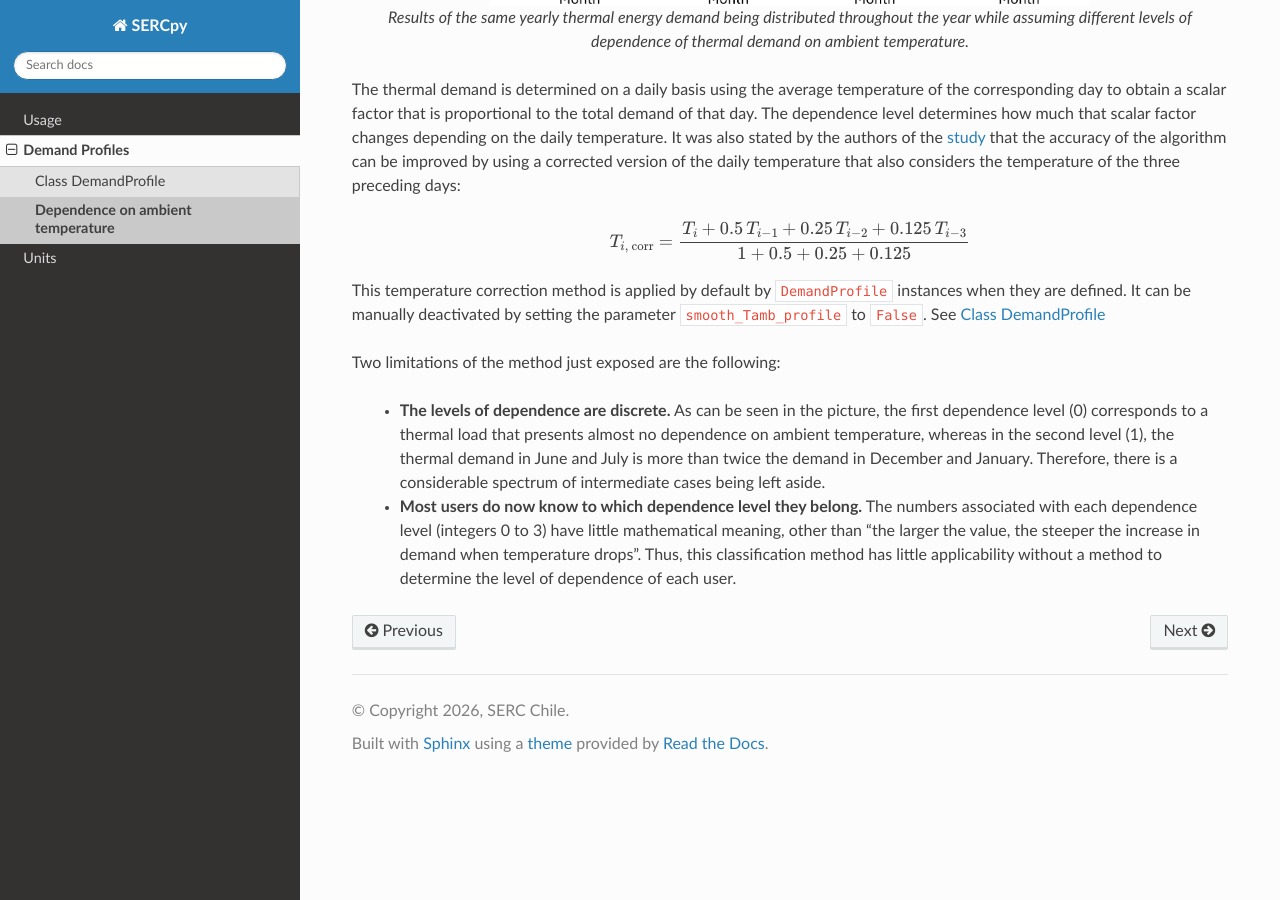
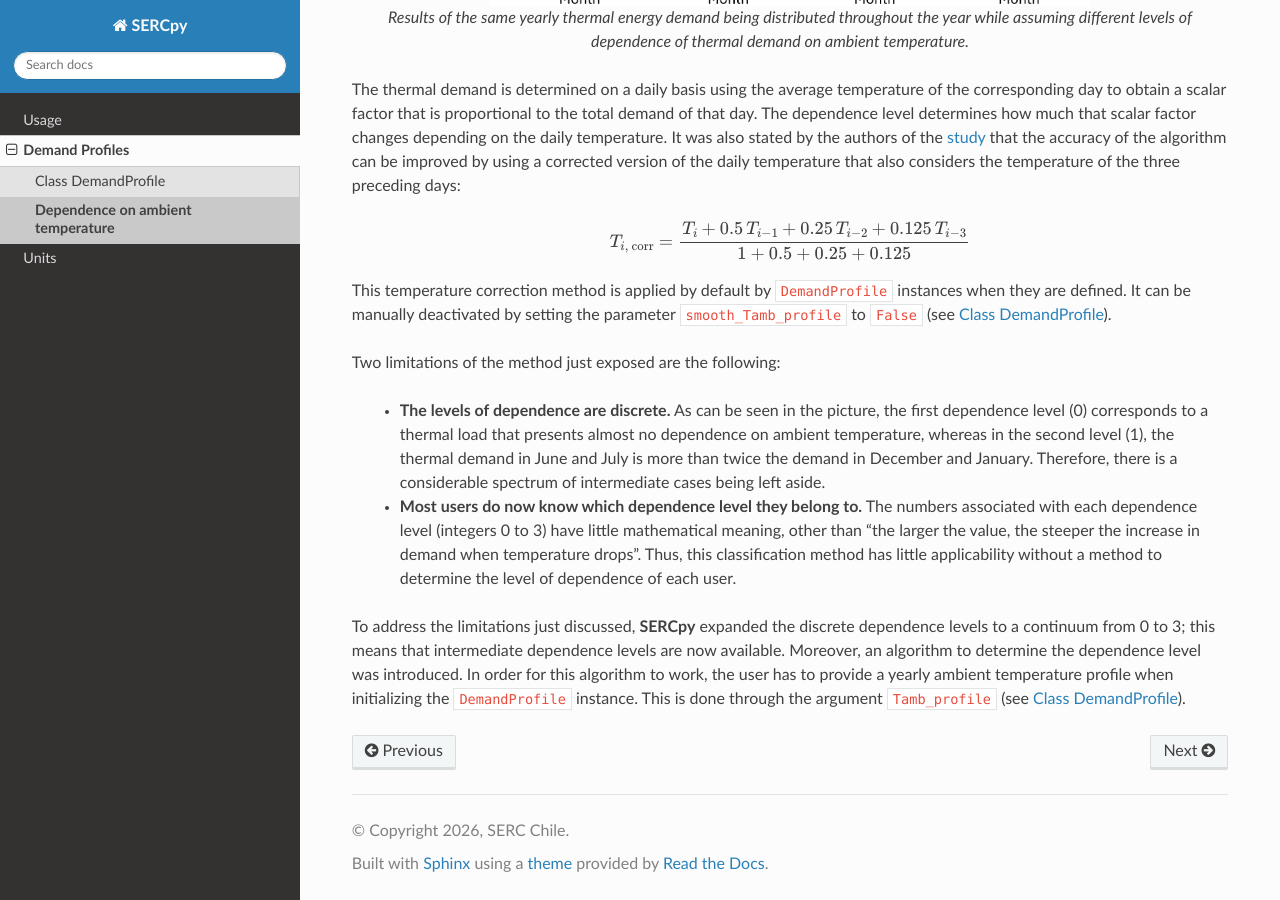
Before and after one commit to serc-chile/SERCpy, a Sphinx documentation site: the page built from docs/source/Tamb_dependence.rst, in a window 1280 px wide and 900 px high, scrolled down 725 px. Built offline with Sphinx 7.4.7 and the Read the Docs theme 3.1.0, drawn with Linux system fonts in a browser that asks for light colours; pages that are not in the unit, such as notebooks, are missing from menus.

Commit message:
Update Tamb_dependence.rst

```diff
--- a/docs/source/Tamb_dependence.rst
+++ b/docs/source/Tamb_dependence.rst
@@ -23,9 +23,11 @@ The thermal demand is determined on a daily basis using the average temperature
 
    T_{i, \, \mathrm{corr}} = \frac{ T_i + 0.5 \, T_{i-1} + 0.25 \, T_{i-2} + 0.125 \, T_{i-3}  }{1+0.5+0.25+0.125}
 
-This temperature correction method is applied by default by `DemandProfile` instances when they are defined. It can be manually deactivated by setting the parameter `smooth_Tamb_profile` to `False`. See :doc:`Class DemandProfile <demand_profile_class>`
+This temperature correction method is applied by default by `DemandProfile` instances when they are defined. It can be manually deactivated by setting the parameter `smooth_Tamb_profile` to `False` (see :doc:`Class DemandProfile <demand_profile_class>`).
 
 Two limitations of the method just exposed are the following:
 
    - **The levels of dependence are discrete.** As can be seen in the picture, the first dependence level (0) corresponds to a thermal load that presents almost no dependence on ambient temperature, whereas in the second level (1), the thermal demand in June and July is more than twice the demand in December and January. Therefore, there is a considerable spectrum of intermediate cases being left aside.
-   - **Most users do now know to which dependence level they belong.** The numbers associated with each dependence level (integers 0 to 3) have little mathematical meaning, other than "the larger the value, the steeper the increase in demand when temperature drops". Thus, this classification method has little applicability without a method to determine the level of dependence of each user.
+   - **Most users do now know which dependence level they belong to.** The numbers associated with each dependence level (integers 0 to 3) have little mathematical meaning, other than "the larger the value, the steeper the increase in demand when temperature drops". Thus, this classification method has little applicability without a method to determine the level of dependence of each user.
+
+To address the limitations just discussed, **SERCpy** expanded the discrete dependence levels to a continuum from 0 to 3; this means that intermediate dependence levels are now available. Moreover, an algorithm to determine the dependence level was introduced. In order for this algorithm to work, the user has to provide a yearly ambient temperature profile when initializing the `DemandProfile` instance. This is done through the argument `Tamb_profile`  (see :doc:`Class DemandProfile <demand_profile_class>`).
```
